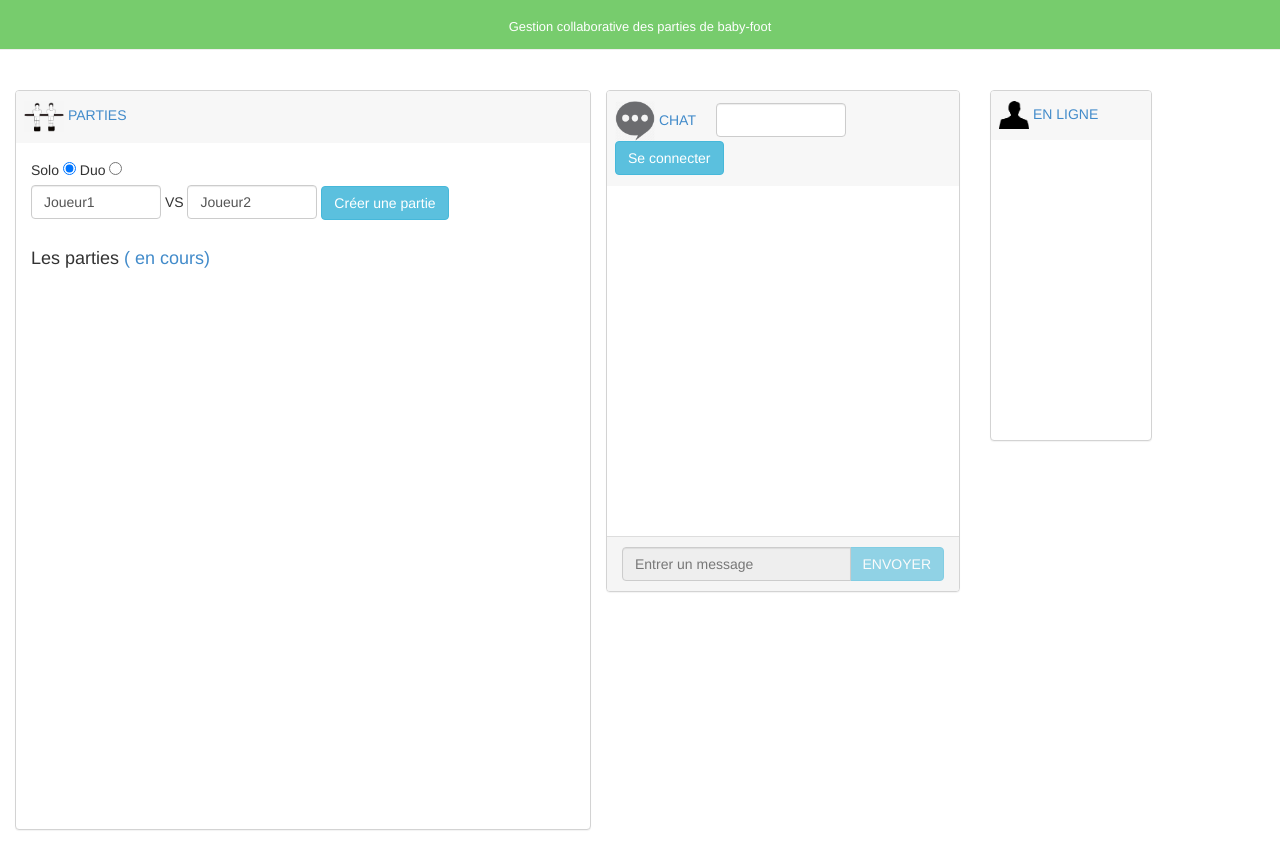
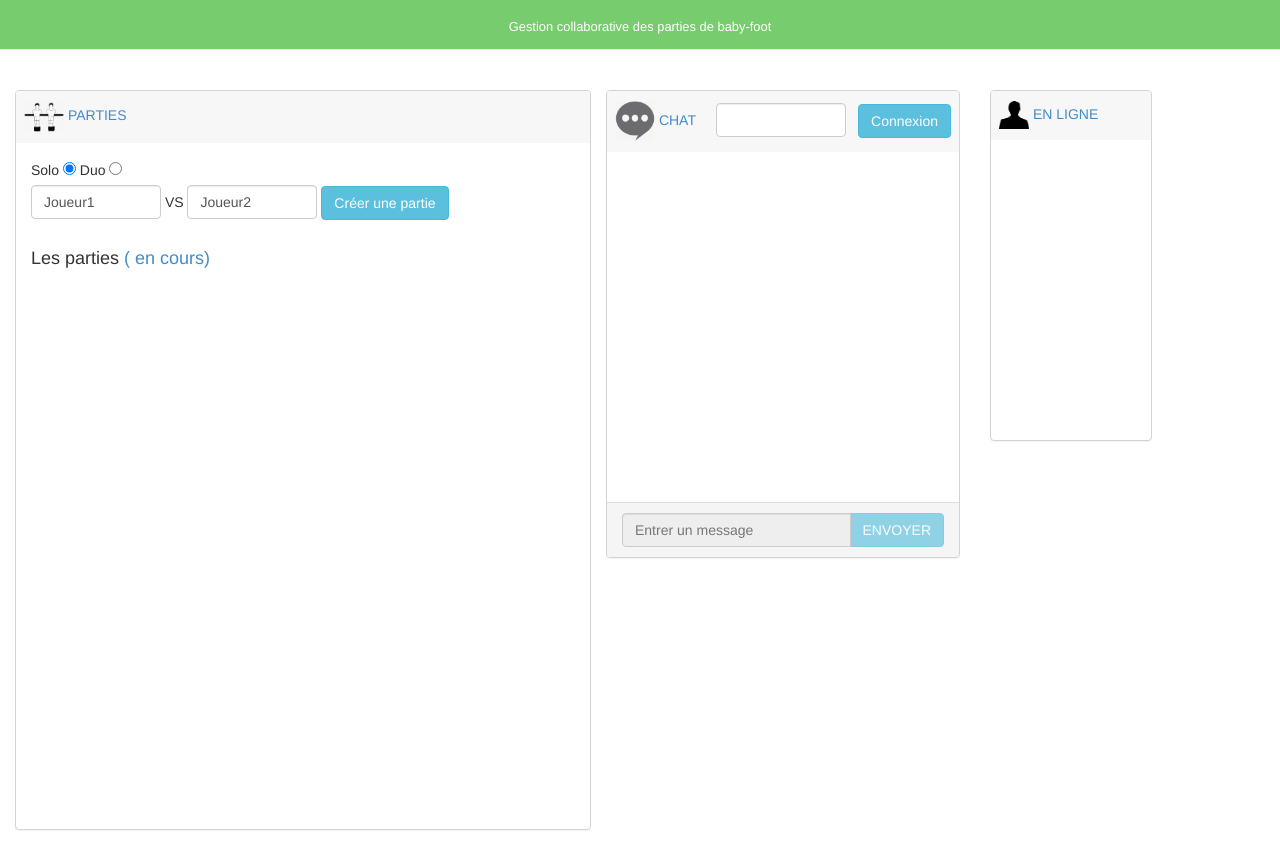
Before and after one commit to tristanmersch/gestionbaby, a website: page index.html in a window 1280 px wide. Drawn offline with nearby package versions, Linux system fonts and the light colour scheme; no server answers.

Commit message:
Update index.html

```diff
--- a/index.html
+++ b/index.html
@@ -39,7 +39,7 @@
           <div class="col-md-8">
             <div class="panel panel-info">
               <div class="panel-heading">
-                <img src="img/chat.png" width="40px"/> CHAT  <input  type="text" class="form-control smallInput" id="user_chat"/>&nbsp;&nbsp; <button class="btn btn-info" name="connect" onclick="javascript:connect()" id="connect">Se connecter</button>
+                <img src="img/chat.png" width="40px"/> CHAT  <input  type="text" class="form-control smallInput" id="user_chat"/>&nbsp;&nbsp; <button class="btn btn-info" name="connect" onclick="javascript:connect()" id="connect">Connexion</button>
                 <button class="btn btn-info" style="display:none;" id="deconnexion" onclick="javascript:disconnect()">Se déconnecter</button>
               </div>
               <div class="panel-body" id="blocMessageChat">
```
